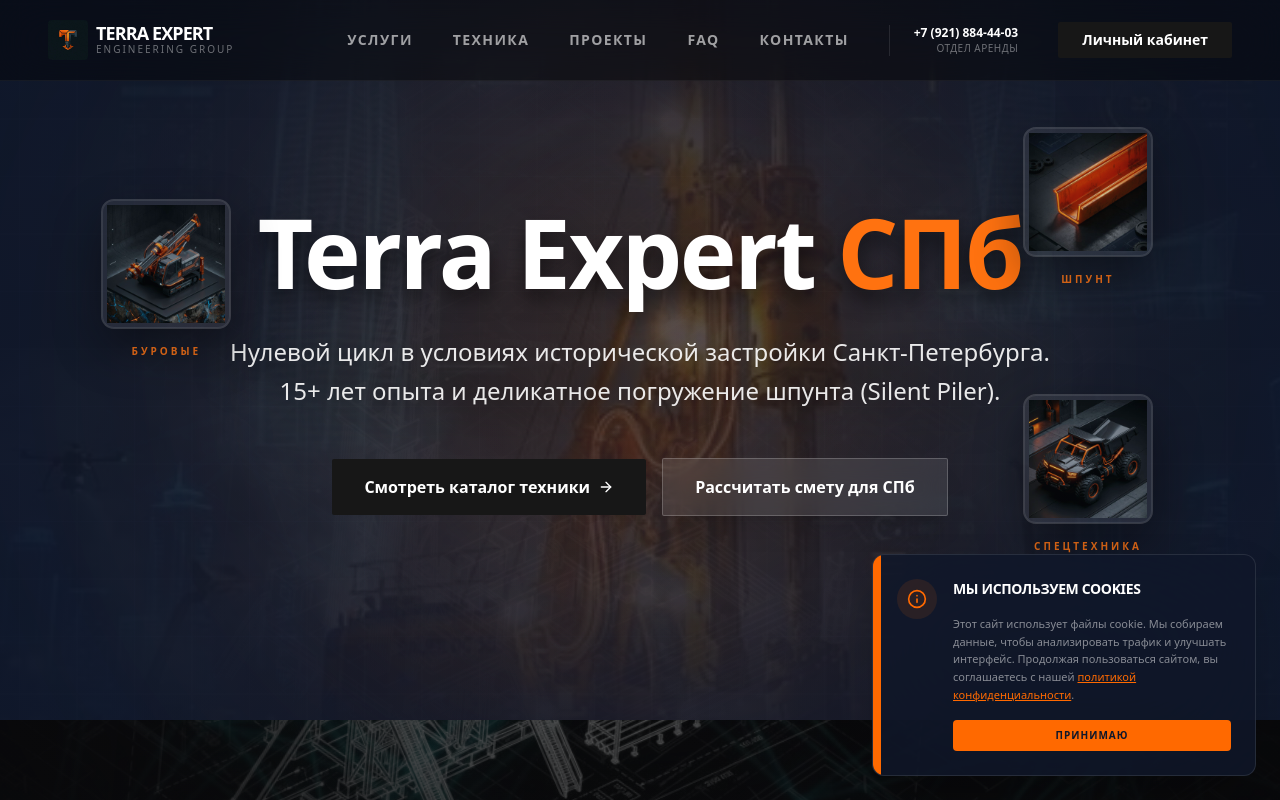
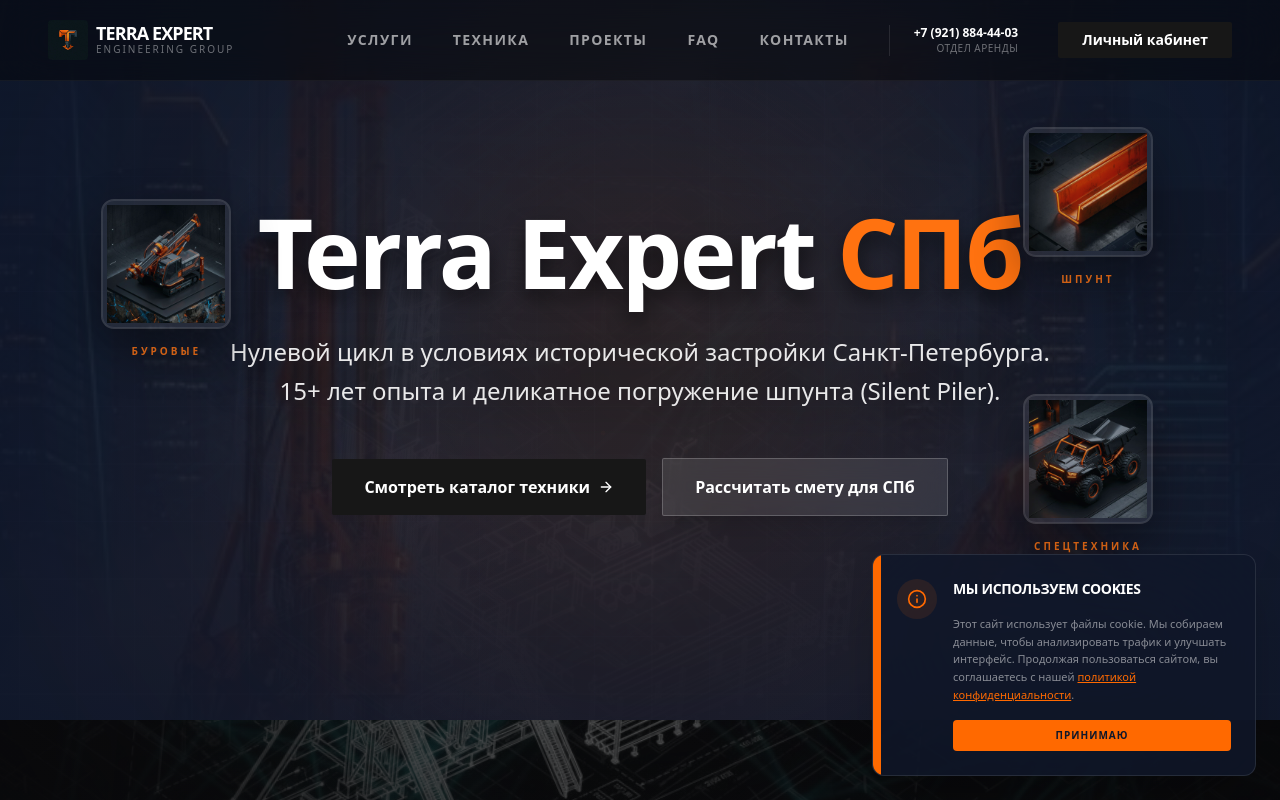
Before and after one commit to Viphunter83/Digital-Geotech-Hub, a Next.js app in the folder frontend/: page / in a window 1280 px wide. Shown: the top 800 px of the page. Built offline with nearby package versions, Linux system fonts and the light colour scheme; no server answers.

Commit message:
feat: switch hero to Option 2 realistic dusk scene

```diff
--- a/frontend/src/components/layout/Hero.tsx
+++ b/frontend/src/components/layout/Hero.tsx
@@ -118,7 +118,7 @@
                 className="absolute inset-0 z-0 overflow-hidden bg-transparent transition-opacity duration-1000"
             >
                 <img
-                    src={getDirectusFileUrl(config.background_image) || "/hero-main-v3.webp"}
+                    src={getDirectusFileUrl(config.background_image) || "/hero-main-v4.webp"}
                     alt="Geotech Digital Hub"
                     className="w-full h-full object-cover scale-110"
                     style={{ opacity: (config.image_opacity ?? 60) / 100 }}
```
Also changed, not shown: frontend/public/hero-main-v4.webp (added).
